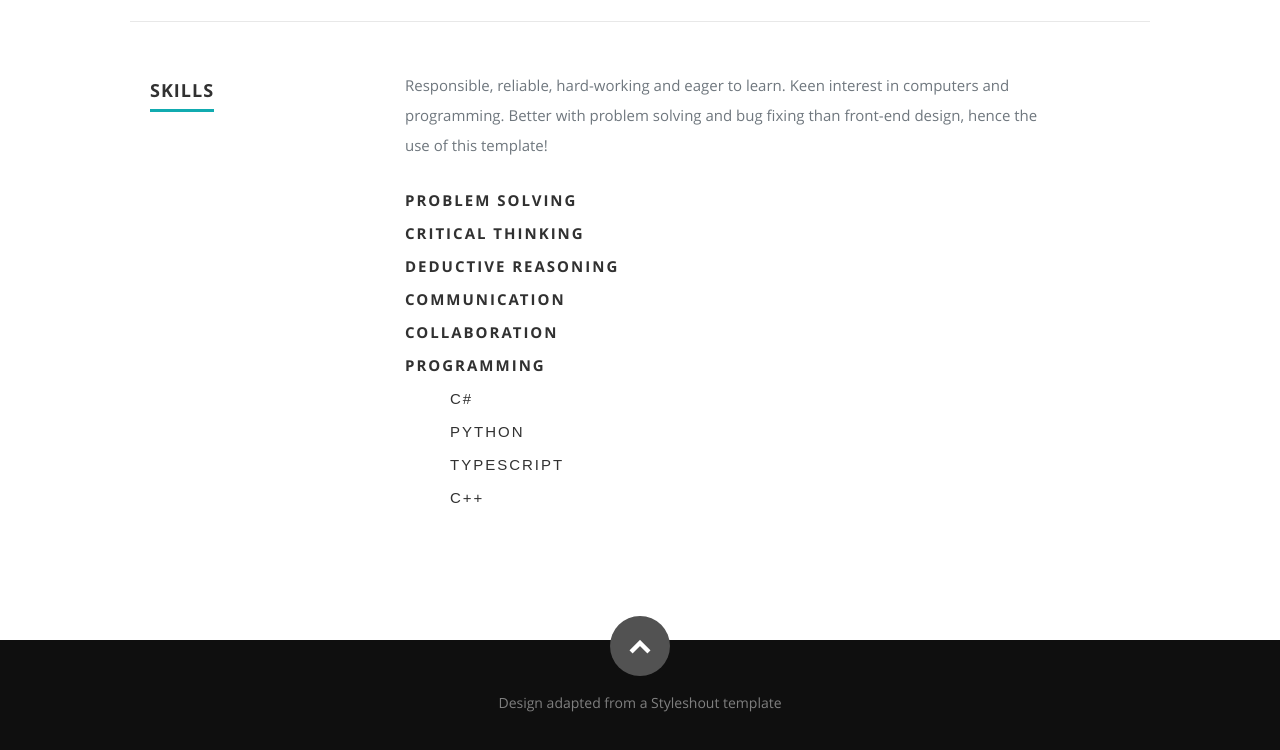
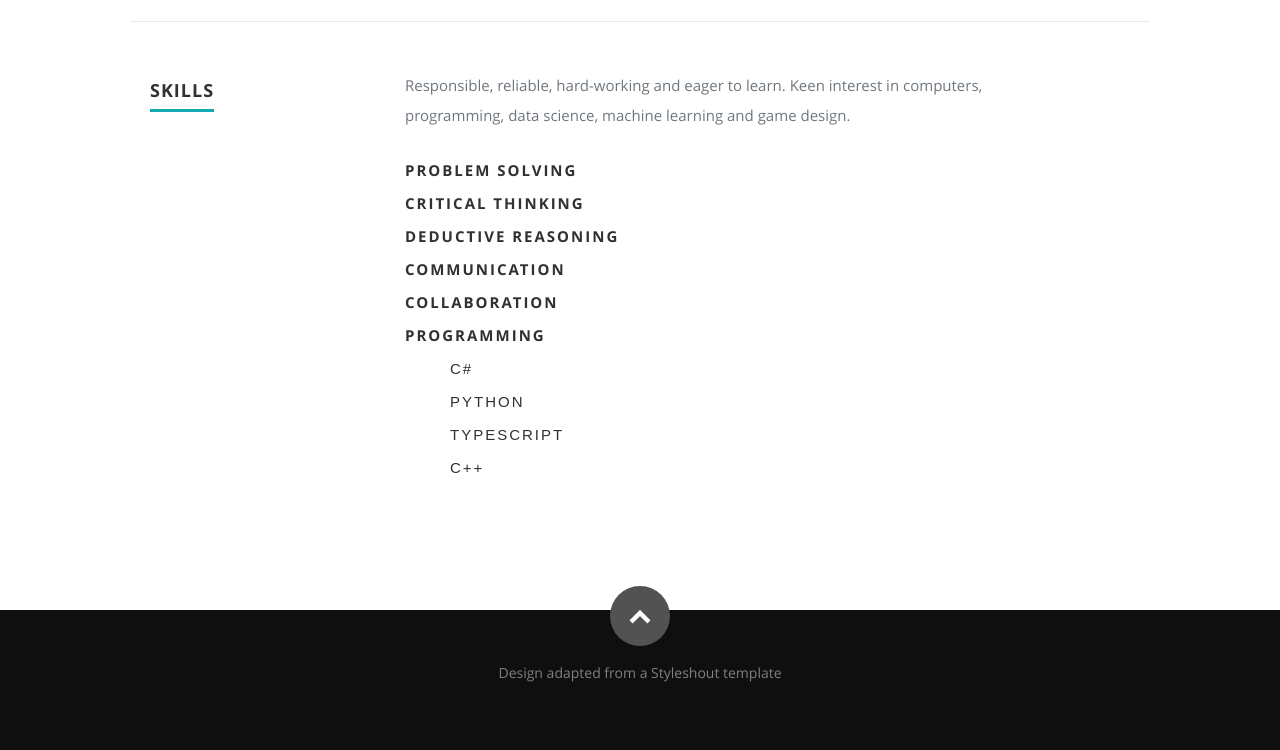
Before and after one commit to NiallEHunt/NiallEHunt.github.io, a plain HTML site: page index.html in a window 1280 px wide. Shown: the part 3024-3774 px from the top of the page. Drawn offline with nearby package versions, Linux system fonts and the light colour scheme.

Commit message:
Update skills

```diff
--- a/index.html
+++ b/index.html
@@ -261,8 +261,9 @@
 
       <div class="nine columns main-col">
 
-        <p>Responsible, reliable, hard-working and eager to learn. Keen interest in computers and programming. Better
-          with problem solving and bug fixing than front-end design, hence the use of this template!
+        <p>
+          Responsible, reliable, hard-working and eager to learn. Keen interest in computers, programming, data science,
+          machine learning and game design.
         </p>
 
         <div class="skill-list">
```
